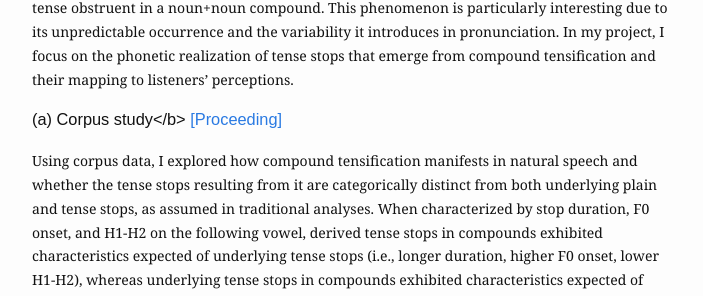
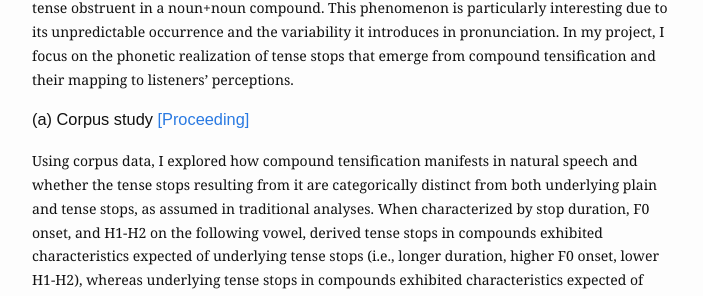
Before and after one commit to chloedkkwon/chloedkkwon.github.io, a Jekyll site: the page built from research.md, in a window 1280 px wide. Shown: the part 389-685 px from the top of the page, without its empty margins (288-991 px from the left). Built offline with Jekyll 4.4.1, drawn with Linux system fonts in a browser that asks for light colours.

```diff
--- a/research.md
+++ b/research.md
@@ -10,7 +10,7 @@ items:
     description: |
       This dissertation project investigates the phonetic realization of compound tensification (a.k.a. sai-sios), a morphophonological process in Korean. It refers to a process where a plain obstruent in the initial position of the second noun surfaces as a tense obstruent in a noun+noun compound. This phenomenon is particularly interesting due to its unpredictable occurrence and the variability it introduces in pronunciation. In my project, I focus on the phonetic realization of tense stops that emerge from compound tensification and their mapping to listeners' perceptions.
 
-      ### (a) Corpus study</b> <a href="https://drive.google.com/file/d/15I8WHJa4ytbs3MLPyJ9lDT_-CvffA00A/view?usp=drive_link">[Proceeding]</a>
+      ### (a) Corpus study <a href="https://drive.google.com/file/d/15I8WHJa4ytbs3MLPyJ9lDT_-CvffA00A/view?usp=drive_link">[Proceeding]</a>
       <p>Using corpus data, I explored how compound tensification manifests in natural speech and whether the tense stops resulting from it are categorically distinct from both underlying plain and tense stops, as assumed in traditional analyses. When characterized by stop duration, F0 onset, and H1-H2 on the following vowel, derived tense stops in compounds exhibited characteristics expected of underlying tense stops (i.e., longer duration, higher F0 onset, lower H1-H2), whereas underlying tense stops in compounds exhibited characteristics expected of underlying plain stops (i.e., shorter duration, lower F0 onset, lower H1-H2). The results call into question whether compound tensification results in categorically distinctive tense consonants.</p>
 
       ### (b) Production study <a href="https://drive.google.com/file/d/1puMukcvU7CXmK85COg_XMAMLtCreNLdP/view?usp=sharing"><strong>[Talk slides]</strong></a> <a href="https://drive.google.com/file/d/1OmrNidCh7-aJUgtwByunbqu5TAos_58-/view?usp=sharing"><strong>[Abstract]</strong></a>
```
